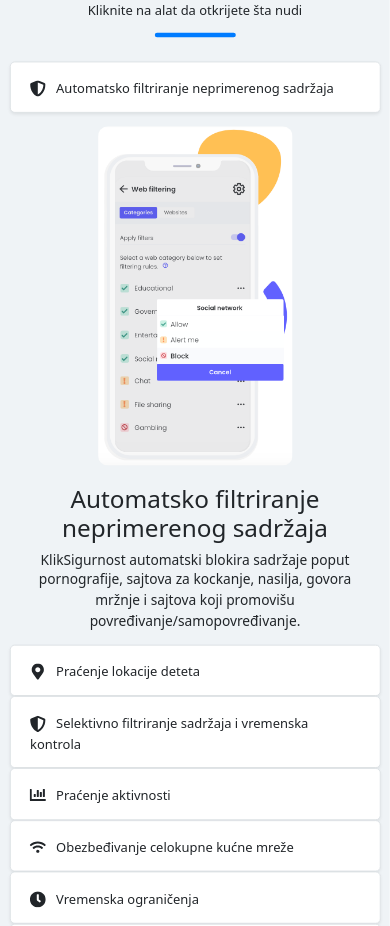
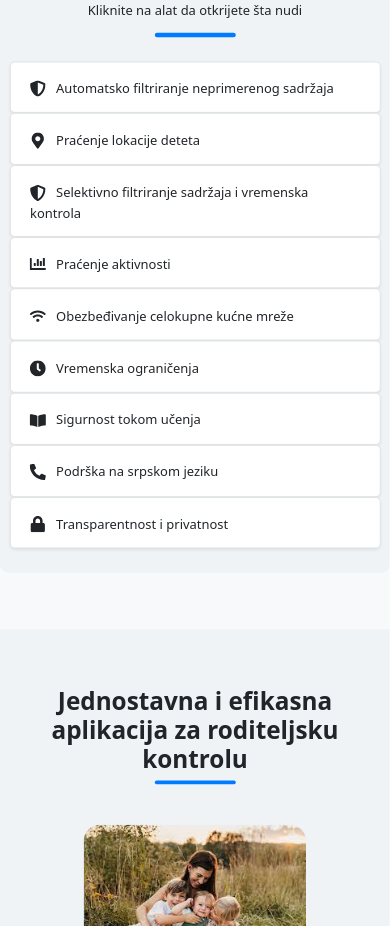
Before and after one commit to mantonic002/kliksigurnost-front, a React (Vite) app: page / in a window 390 px wide. Shown: the part 1140-2066 px from the top of the page. Built offline with nearby package versions, Linux system fonts and the light colour scheme.

Commit message:
default_tab_none

```diff
--- a/src/components/logged-out/tabsproject/ProjectsTabs.tsx
+++ b/src/components/logged-out/tabsproject/ProjectsTabs.tsx
@@ -1,4 +1,4 @@
-import { useState, useRef } from "react";
+import { useState, useEffect, useRef } from "react";
 import { Nav, Row, Col, Container } from "react-bootstrap";
 import "bootstrap/dist/css/bootstrap.min.css";
 import "../../../styles/components/ProjectsTabs.css";
@@ -80,8 +80,14 @@ const tabData = [
 ];
 
 const ProjectTabs = () => {
-  const [activeTab, setActiveTab] = useState(tabData[0].title);
+  const [activeTab, setActiveTab] = useState<string>("");
   const tabRefs = useRef<Record<string, HTMLDivElement | null>>({});
+
+  useEffect(() => {
+    if (window.innerWidth >= 768) {
+      setActiveTab(tabData[0].title);
+    }
+  }, []);
 
   const handleTabClick = (title: string) => {
     if (window.innerWidth < 768) {
```
